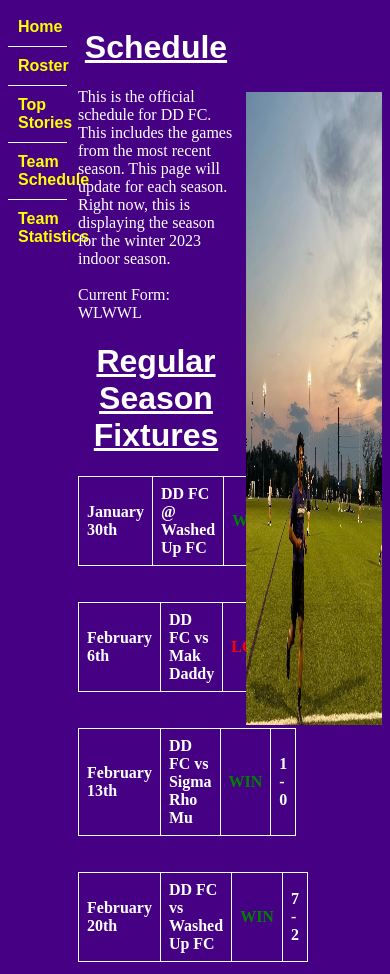
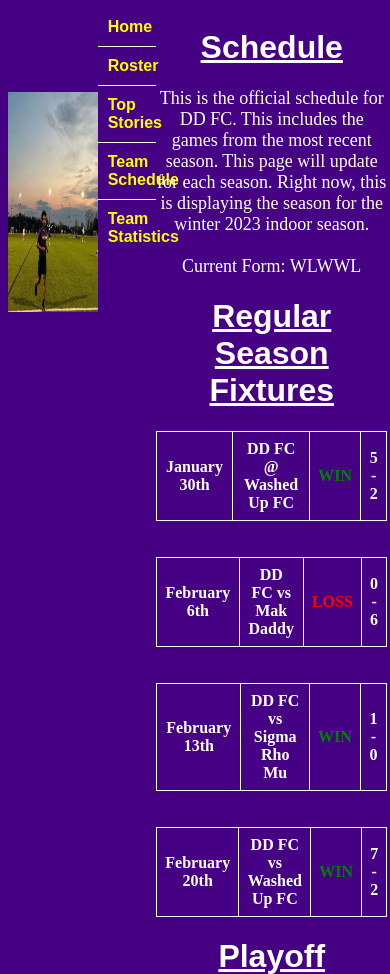
Before and after one commit to markmyers21/343-s23-p1, a plain HTML site: page schedule.html in a window 390 px wide. Shown: the top 974 px of the page. Drawn offline with Linux system fonts and the light colour scheme.

Commit message:
Updating schedule.css

```diff
--- a/css/schedule.css
+++ b/css/schedule.css
@@ -6,14 +6,15 @@ nav {
 main {
     order: 2;
     margin: auto;
-    max-width: 40vw;
+    max-width: 68vw;
+    text-align: center;
   }
 
   img {
-      order: 3;
-      max-width: 35vw;
+      max-width: 50vw;
       max-height: 75vh;
       padding-top: 10vh;
+      vertical-align: center;
   }
 
   table {
@@ -24,7 +25,6 @@ main {
   th, td {
       border: 1px solid white;
       padding: 8px;
-      text-align: left;
   }
 
   .win {
@@ -34,3 +34,67 @@ main {
   .loss {
       color: red;
   }
+
+  p {
+    font-size: large;
+  }
+
+  .tables {
+    padding-left: 17vw;
+  }
+
+  @media screen and (max-width: 1100px) {
+    img {
+        max-width: 47vw;
+        max-height: 64vh;
+    }
+}
+
+@media screen and (max-width: 1000px) {
+    img {
+        max-width: 44vw;
+        max-height: 60vh;
+    }
+}
+
+@media screen and (max-width: 900px) {
+    img {
+        max-width: 40vw;
+        max-height: 54vh;
+    }
+}
+
+@media screen and (max-width: 800px) {
+    img {
+        max-width: 37vw;
+        max-height: 48vh;
+    }
+}
+
+@media screen and (max-width: 700px) {
+    img {
+        max-width: 34vw;
+        max-height: 42vh;
+    }
+}
+
+@media screen and (max-width: 600px) {
+    img {
+        max-width: 30vw;
+        max-height: 37vh;
+    }
+}
+
+@media screen and (max-width: 500px) {
+    img {
+        max-width: 27vw;
+        max-height: 32vh;
+    }
+}
+
+@media screen and (max-width: 400px) {
+    img {
+        max-width: 23vw;
+        max-height: 26vh;
+    }
+}
```
